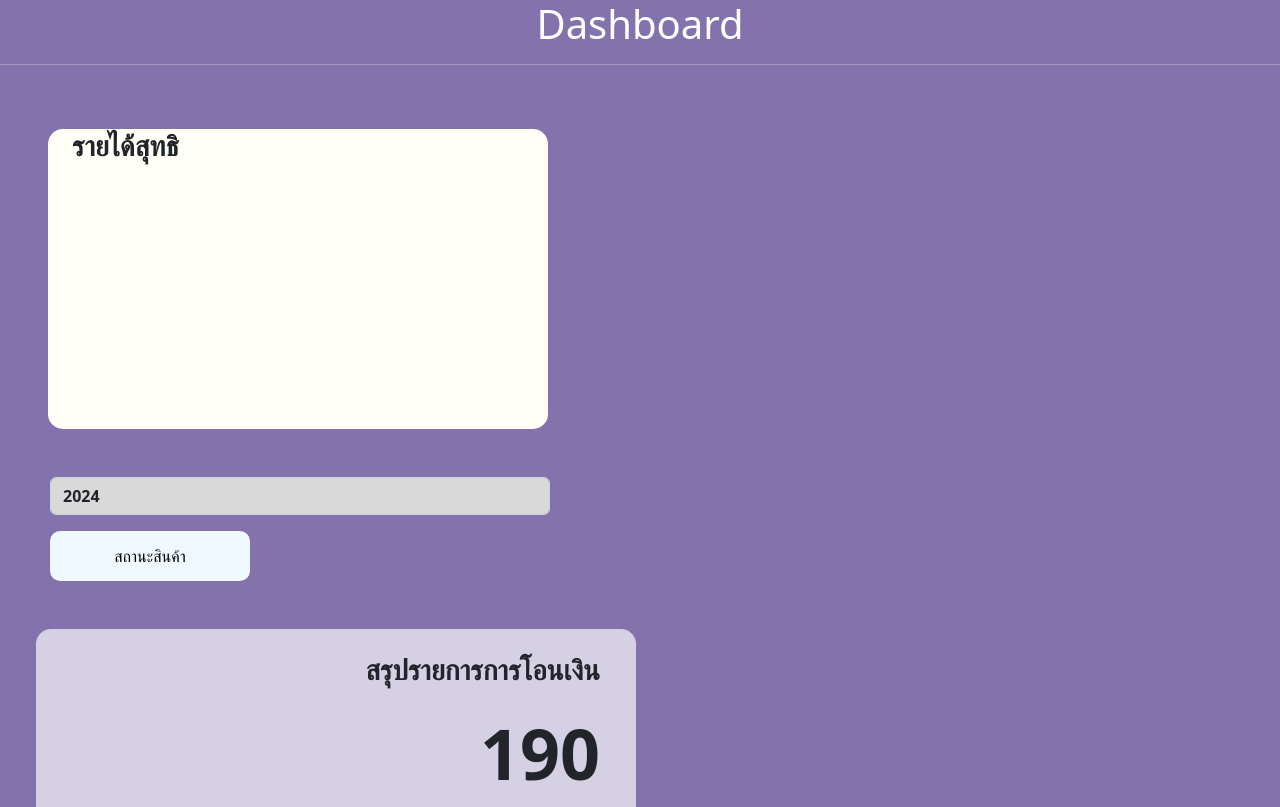
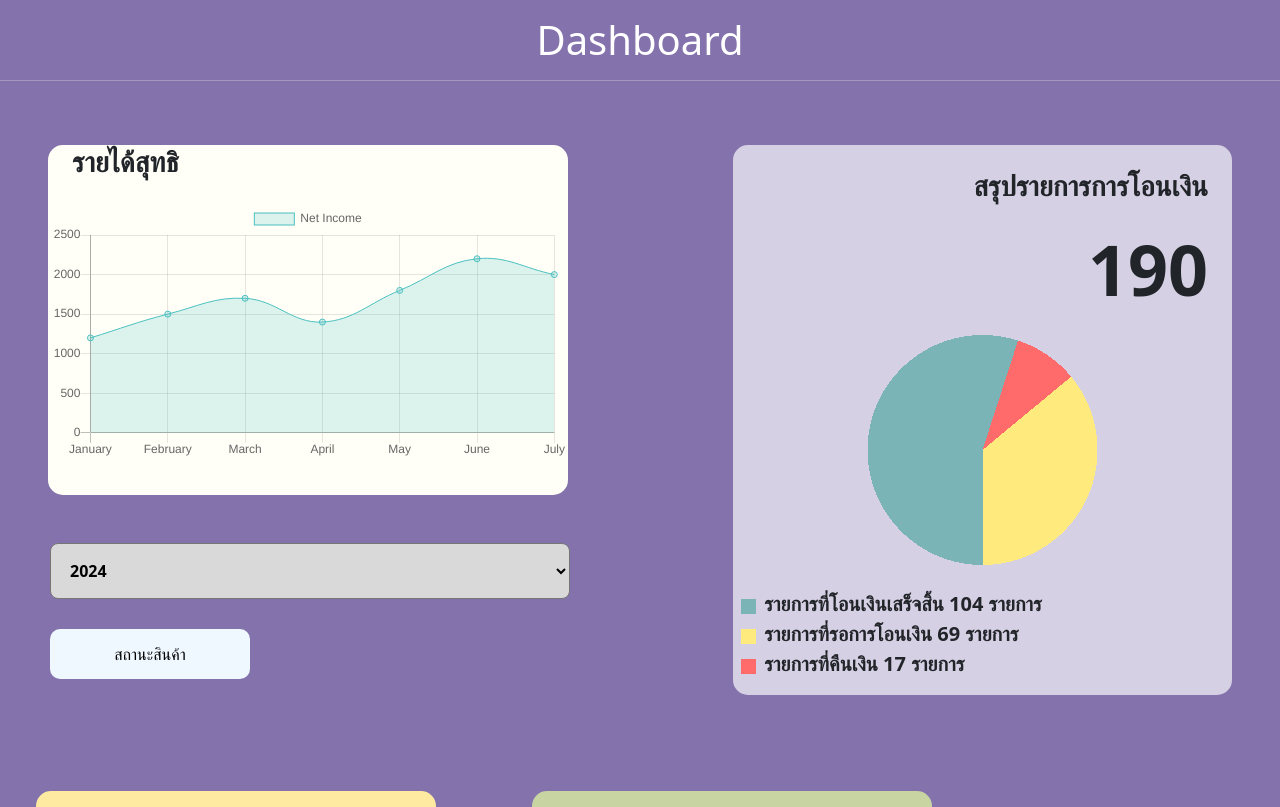
Before and after one commit to tanwaly/senior_project, a website: page Project/Dashboard.html in a window 1280 px wide. Shown: the top 807 px of the page. Drawn offline with nearby package versions, Linux system fonts and the light colour scheme.

Commit message:
Dashboard finished
100% front

```diff
--- a/Project/Dashboard.html
+++ b/Project/Dashboard.html
@@ -7,9 +7,10 @@
     <title>Dashboard</title>
     <link rel="stylesheet" href="/public/css/bootstrap.min.css">
     <script src="/public/js/bootstrap.bundle.min.js"></script>
+    <script src="https://cdnjs.cloudflare.com/ajax/libs/Chart.js/2.9.4/Chart.js"></script>
     <style>
         #pie-chart {
-            background: radial-gradient(circle closest-side, transparent 100%, #fff 0),
+            background: radial-gradient(circle closest-side, transparent 100%, #D6D0E4 0),
                 conic-gradient(from 180deg, #7BB4B7 0, #7BB4B7 55%, #FF6B6B 0, #FF6B6B 64%, #FFEA7D 0, #FFEA7D 100%);
             min-width: 230px;
             min-height: 230px;
@@ -18,34 +19,44 @@
 </head>
 
 <body style="background-color: #8472AC;">
-    <h1 style="text-align: center; color: white;">Dashboard</h1>
+    <h1 style="text-align: center; color: white;" class="m-3">Dashboard</h1>
     <hr style="color: white;">
-    <div class="row">
-        <div>
-            <div style="background-color: #fffff7; height: 300px; width: 500px; border-radius: 15px;" class="m-5">
+    <div style="display: flex;">
+        <div style="flex-direction: column;">
+            <div style="background-color: #fffff7; height: 350px; width: 520px; border-radius: 15px;" class="m-5">
                 <h3 class="m-4" style="font-weight: bold;">รายได้สุทธิ</h3>
+                <canvas id="incomeChart" style="width:100%;max-width:700px"></canvas>
             </div>
             <select name="year" id="year"
-                style="width: 500px; margin-left: 50px; background-color: #d9d9d9; font-weight: bold;"
-                class="form-control">
+                style="width: 520px; margin-left: 50px; background-color: #d9d9d9; font-weight: bold; border-radius: 8px; padding: 15px;">
                 <option value="2024">2024</option>
                 <option value="2023">2023</option>
                 <option value="2022">2022</option>
                 <option value="2021">2021</option>
             </select>
             <button
-                style="border: none; background-color: #EFF7FF; width: 200px; height: 50px; text-align: center; margin-left: 50px; border-radius: 10px;"
-                class="mt-3" style="font-weight: bold; font-size: 30px;">สถานะสินค้า</button>
+                style="border: none; background-color: #EFF7FF; width: 200px; height: 50px; text-align: center; margin-left: 50px; border-radius: 10px; margin-top: 30px;"
+                style="font-weight: bold; font-size: 30px;">สถานะสินค้า</button>
         </div>
-        <div style="background-color: #D6D0E4; height: 500px; width: 600px; border-radius: 15px;" class="m-5">
+        <div style="background-color: #D6D0E4; height: 550px; width: 600px; border-radius: 15px;" class="m-5">
             <h3 class="m-4" style="text-align: end; font-weight: bold;">สรุปรายการการโอนเงิน</h3>
             <h1 class="m-4" style="text-align: end; font-weight: bold; font-size: 70px;">190</h1>
             <div id="chart-warp d-flex justify-content-around">
                 <div id="pie-chart"></div>
-                <div class="col">
-                    <li style="color: #7BB4B7;">รายการที่โอนเงินเสร็จสิ้น 104 รายการ</li>
-                    <li style="color: #FFEA7D;">รายการที่รอการโอนเงิน 69 รายการ</li>
-                    <li style="color: #FF6B6B;">รายการที่คืนเงิน 17 รายการ</li>
+                <br>
+                <div>
+                    <div style="display: flex;">
+                        <div style="width: 15px; height: 15px; background-color:#7BB4B7; margin-top: 10px;" class="mx-2"></div>
+                        <span style="font-size: 20px; font-weight: bold;">รายการที่โอนเงินเสร็จสิ้น 104 รายการ</span>
+                    </div>
+                    <div style="display: flex;">
+                        <div style="width: 15px; height: 15px; background-color:#FFEA7D; margin-top: 10px;" class="mx-2"></div>
+                        <span style="font-size: 20px; font-weight: bold;">รายการที่รอการโอนเงิน 69 รายการ</span>
+                    </div>
+                    <div style="display: flex;">
+                        <div style="width: 15px; height: 15px; background-color:#FF6B6B; margin-top: 10px;" class="mx-2"></div>
+                        <span style="font-size: 20px; font-weight: bold;">รายการที่คืนเงิน 17 รายการ</span>
+                    </div>
                 </div>
             </div>
         </div>
@@ -64,6 +75,54 @@
             <h1 style="text-align: center; font-size: 70px;">17</h1>
         </div>
     </div>
+    <script>
+        const incomeData = {
+            labels: ["January", "February", "March", "April", "May", "June", "July"],
+            datasets: [{
+                label: 'Net Income',
+                data: [1200, 1500, 1700, 1400, 1800, 2200, 2000],
+                backgroundColor: 'rgba(75, 192, 192, 0.2)',
+                borderColor: 'rgba(75, 192, 192, 1)',
+                borderWidth: 1
+            }]
+        };
+
+        const config = {
+            type: 'line',
+            data: incomeData,
+            options: {
+                scales: {
+                    yAxes: [{
+                        ticks: {
+                            beginAtZero: true
+                        }
+                    }]
+                }
+            }
+        };
+
+        const incomeChart = new Chart(
+            document.getElementById('incomeChart'),
+            config
+        );
+    </script>
 </body>
+<style>
+    .center {
+        display: flex;
+        justify-content: center;
+        align-items: center;
+    }
+
+    .row {
+        display: flex;
+        flex-direction: row;
+    }
+
+    .col {
+        display: flex;
+        flex-direction: column;
+    }
+</style>
 
 </html>
```
